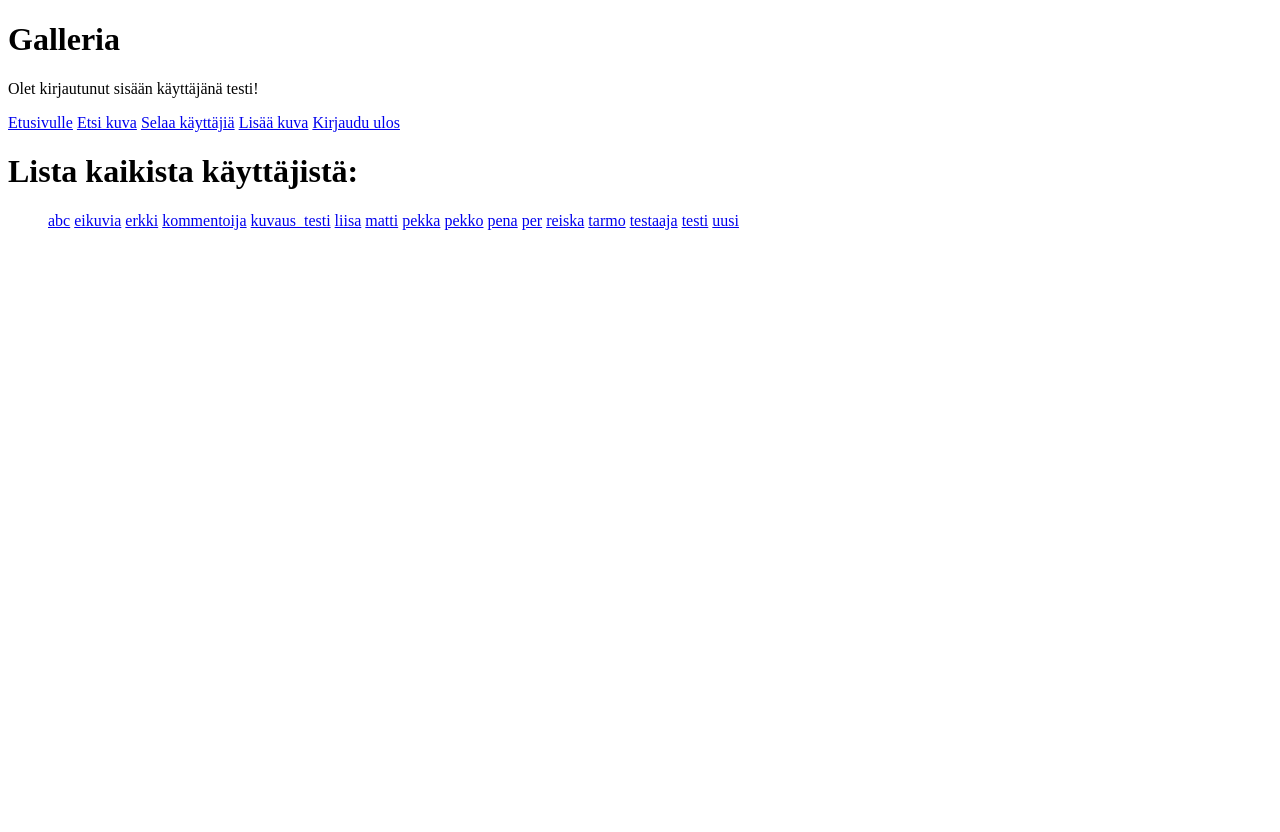
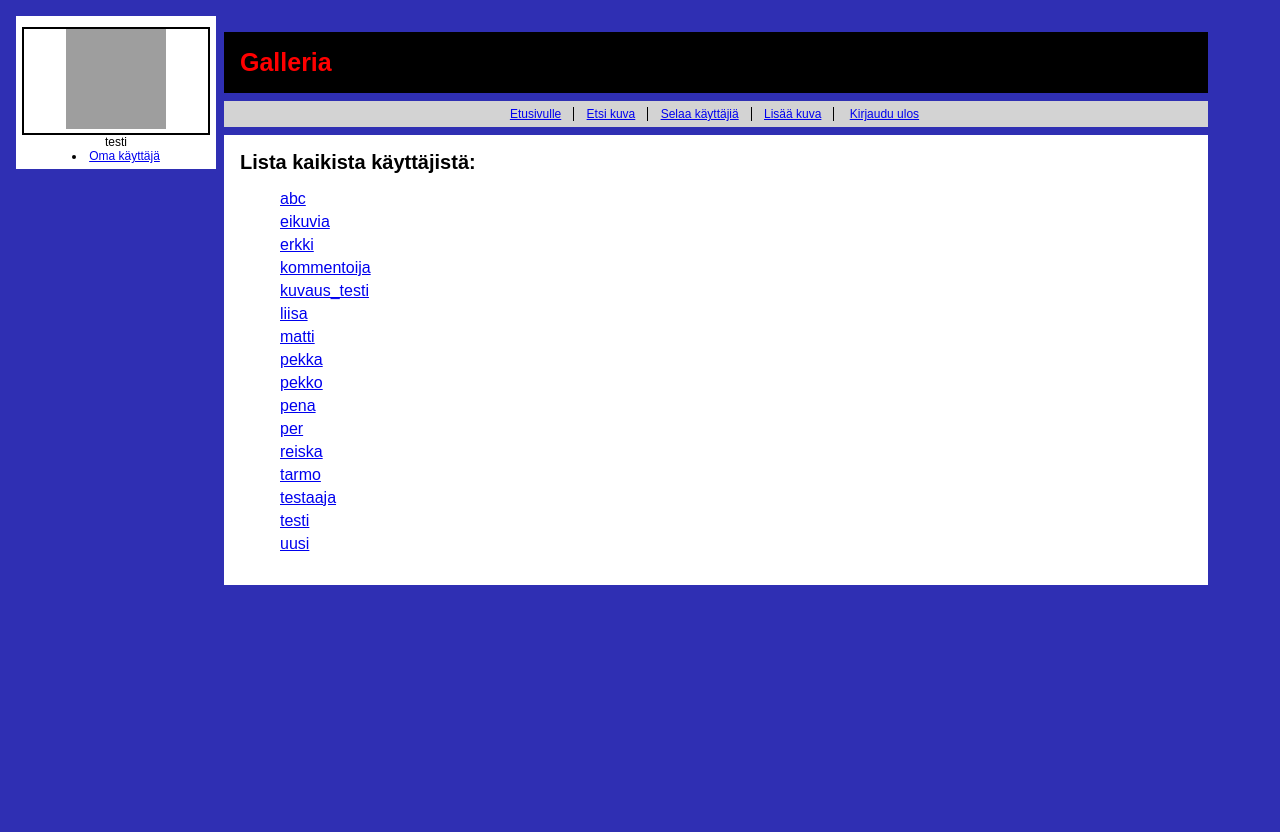
Before and after one commit to JarnoRS/Galleria, a Flask app: page /all_users in a window 1280 px wide. Before the commit the page ends 230 px from the top, so only its background shows below. Run offline with Flask 3, Linux system fonts and the light colour scheme; a user stored in the database is signed in; data comes from the database, SQL or seed files in the repository; grey boxes are pictures that could not be loaded.

Commit message:
Added CSS styles

```diff
--- a/app.py
+++ b/app.py
@@ -138,7 +138,7 @@ def delete_user():
         return render_template("delete_user.html", user=user)
     if request.method == "POST":
         password = request.form["password"]
-        if not users.check_login(user["username"], password):
+        if not users.verify_password(user["username"], password):
             return redirect("delete_user")
         try:
             users.delete(user_id)
--- /dev/null
+++ b/static/main.css
@@ -0,0 +1,111 @@
+html {
+    margin: 0;
+}
+
+body {
+    margin: 1em;
+    max-width: 75em;
+    font-family: sans-serif;
+    background-color: rgb(47, 47, 179);
+}
+
+.layout {
+    display:flex;
+    min-height: 100vh;
+}
+
+.user {
+    width: 200px;
+    height: 100%;
+    background-color: rgb(255, 255, 255);
+    font-size: 12px;
+    text-align: center;
+    padding: 0.5em;
+    box-sizing: border-box;
+}
+
+.user_layout {
+    border: 2px solid black;
+    margin-top: 5px;
+    font-size: 16px;
+    color: #333;
+}
+
+.main{
+    flex: 1;
+    width: 600px;
+    padding: 0.5em;
+}
+
+.header {
+    background-color: black;
+    color: red;
+    padding: 1em;
+    margin: 0.5em 0;
+}
+
+.nav {
+    background-color: lightgrey;
+    font-size: 12px;
+    padding: 0.5em;
+    margin: 0.5em 0;
+}
+
+.content {
+    background-color: white;
+    padding: 1em;
+    margin: 0.5em 0;
+}
+
+.image_grid {
+    margin-top: 15px;
+    display: flex;
+    flex-wrap: wrap;
+    justify-content: space-evenly;
+}
+
+.index_image {
+    flex: 1;
+    width: 32%;
+}
+
+.image_title {
+    margin-top: 5px;
+    font-size: 16px;
+    color: #333;
+}
+
+h1 {
+    font-size:25px;
+    margin: 0;
+}
+
+h2 {
+    font-size:20px;
+    margin: 0;
+}
+
+nav {
+    text-align: center;
+}
+
+nav ul {
+    padding: 0;
+    margin: 0;
+}
+
+nav li {
+    display: inline-block;
+    padding: 0 1em;
+    margin: 0;
+}
+
+nav li:not(:last-of-type) {
+    border-right: 1px solid black;
+    margin-left: -0.25em;
+}
+
+.all_users li {
+    display: block;
+    margin-bottom: 5px;
+}
--- a/templates/all_users.html
+++ b/templates/all_users.html
@@ -3,12 +3,14 @@
 {% block title %}Lista käyttäjistä{% endblock %}
 
 {% block content %}
-  <h1>Lista kaikista käyttäjistä:</h1>
+  <h2>Lista kaikista käyttäjistä:</h2>
     {% if every_user %}
+  <div class="all_users">
     <ul>
         {% for user in every_user %}
-        <a href="/user/{{ user.id }}">{{ user.username }}</a>
+        <li><a href="/user/{{ user.id }}">{{ user.username }}</a></li>
         {% endfor %}
     </ul>
+  </div>
     {% endif %}
 {% endblock %}
--- a/templates/delete_image.html
+++ b/templates/delete_image.html
@@ -3,7 +3,7 @@
 {% block title %}Poista kuva{% endblock %}
 
 {% block content %}
-<h1>Kuvan poisto</h1>
+  <h2>Kuvan poisto</h2>
   <p>Kuva: {{ image.title }}</p>
   <p>Haluatko varmasti poistaa kuvan?</p>
   <form action="/delete_image/{{ image.id }}" method="post">
--- a/templates/edit_image.html
+++ b/templates/edit_image.html
@@ -3,6 +3,7 @@
 {% block title %}Muokkaa kuvaa{% endblock %}
 
 {% block content %}
+  <a href="/image/{{ image.id }}">Takaisin kuvaan</a>
   <form action="/update_image" method="post">
     <p>
       Otsikko: <br />
--- a/templates/find_image.html
+++ b/templates/find_image.html
@@ -3,7 +3,7 @@
 {% block title %}Etsi kuva{% endblock %}
 
 {% block content %}
-    <h1>Etsi kuva</h1>
+    <h2>Etsi kuva</h2>
     <form action="/find_image" method="get">
         <p>
             Hakusana: <input type="text" name="query" value="{{ query }}">
--- a/templates/layout.html
+++ b/templates/layout.html
@@ -3,32 +3,49 @@
 
 <head>
   <title>{% block title %}{% endblock %}</title>
+  <link rel="stylesheet" href="/static/main.css">
 </head>
 
+<div class="layout">
     <body>
-    <h1>Galleria</h1>
+        <div class="user">
         {% if session.username %}
-    Olet kirjautunut sisään käyttäjänä {{ session.username }}!
+            <div class="user_layout">
+                <img src="/profile_pic/{{ session.user_id }}" alt="Käyttäjän profiilikuva" width="100" height="100" onerror="this.outerHTML='<p>Käyttäjä ei ole asettanut profiilikuvaa.</p>';" />
+            </div>
+        {{ session.username }}
+        <li><a href="/user/{{ session.user_id }}">Oma käyttäjä</a></li>
         {% endif %}
         {% if not session.user_id %}
         Et ole vielä kirjautunut sisään.
         {% endif %}
-    <p>
-        <a href="/">Etusivulle</a>
-        <a href="/find_image">Etsi kuva</a>
-        <a href="/all_users">Selaa käyttäjiä</a>
+        </div>
+        <div class="main">
+            <div class="header">
+            <h1>Galleria</h1>
+            </div>
+            <div class="nav">
+                <nav>
+                    <ul>
+                        <li><a href="/">Etusivulle</a></li>
+                        <li><a href="/find_image">Etsi kuva</a></li>
+                        <li><a href="/all_users">Selaa käyttäjiä</a></li>
                         {% if session.user_id %}
-        <a href="/add_image">Lisää kuva</a>
-        <a href="/logout">Kirjaudu ulos</a>
+                        <li><a href="/add_image">Lisää kuva</a></li>
+                        <li><a href="/logout">Kirjaudu ulos</a></li>
                         {% endif %}
                         {% if not session.user_id %}
-        <a href="/login">Kirjaudu sisään</a>
-        <a href="/register">Luo tunnus</a>
+                        <li><a href="/login">Kirjaudu sisään</a></li>
+                        <li><a href="/register">Luo tunnus</a></li>
                         {% endif %}
-    </p>
+                    </ul>
+                </nav>
+            </div>
             <div class="content">
                 {% block content %}{% endblock %}
             </div>
+        </div>
+
     </body>
-
+</div>
 </html>
--- a/templates/show_image.html
+++ b/templates/show_image.html
@@ -4,7 +4,7 @@
 
 {% block content %}
     <img src="/picture/{{ image.id }}" alt="{{ image.title }}" width="150" height="150"/>
-    <h1>{{ image.title }}</h1>
+    <h2>{{ image.title }}</h2>
     {% if session.user_id == image.user_id %}
     <p>
         <a href="/edit_image/{{ image.id }}">Muokkaa</a>
--- a/templates/user_created.html
+++ b/templates/user_created.html
@@ -3,5 +3,5 @@
 {% block title %}Reskisteröityminen onnistui!{% endblock %}
 
 {% block content %}
-    <h1>Käyttäjä "{{ username }}"" luotu onnistuneesti!</h1>
+    <h2>Käyttäjä "{{ username }}"" luotu onnistuneesti!</h2>
 {% endblock %}
```
Also changed, not shown: templates/index.html (+11 -8 lines). Lines whose indentation alone changed are shown as unchanged.
